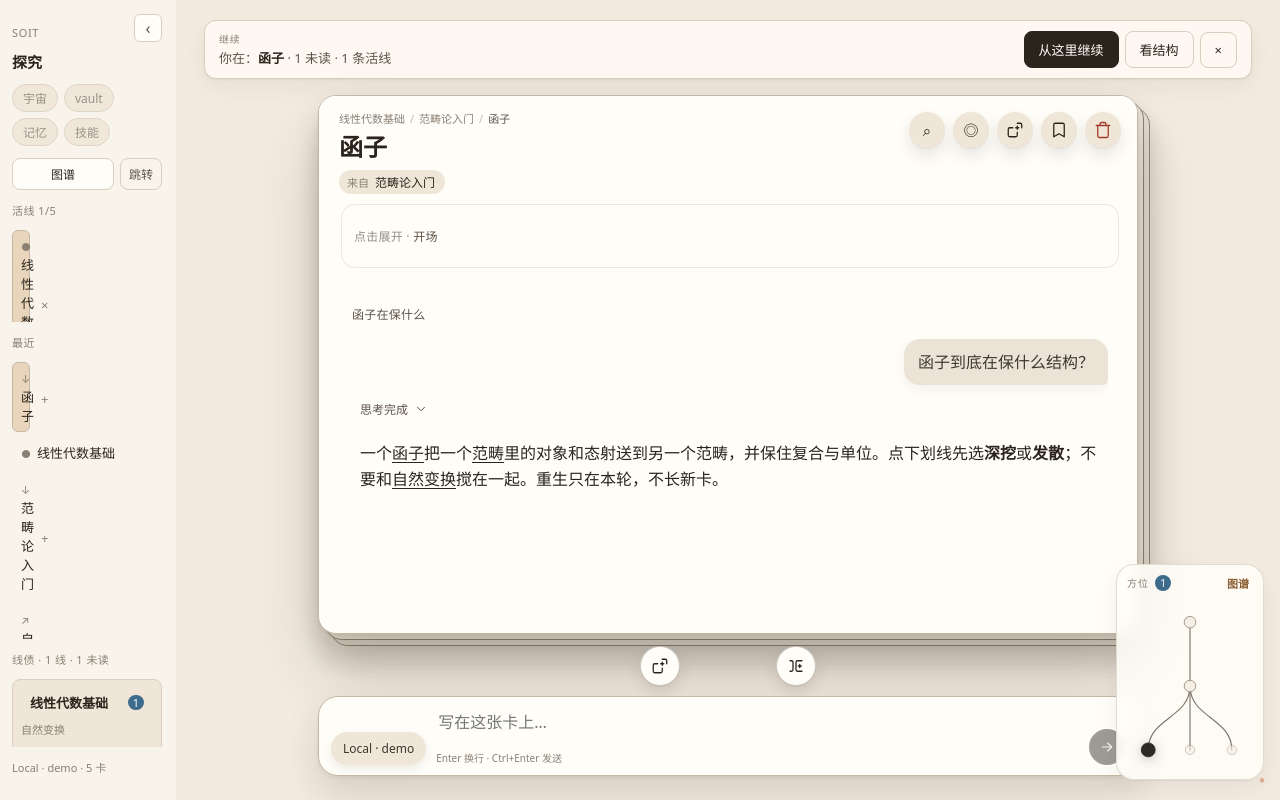
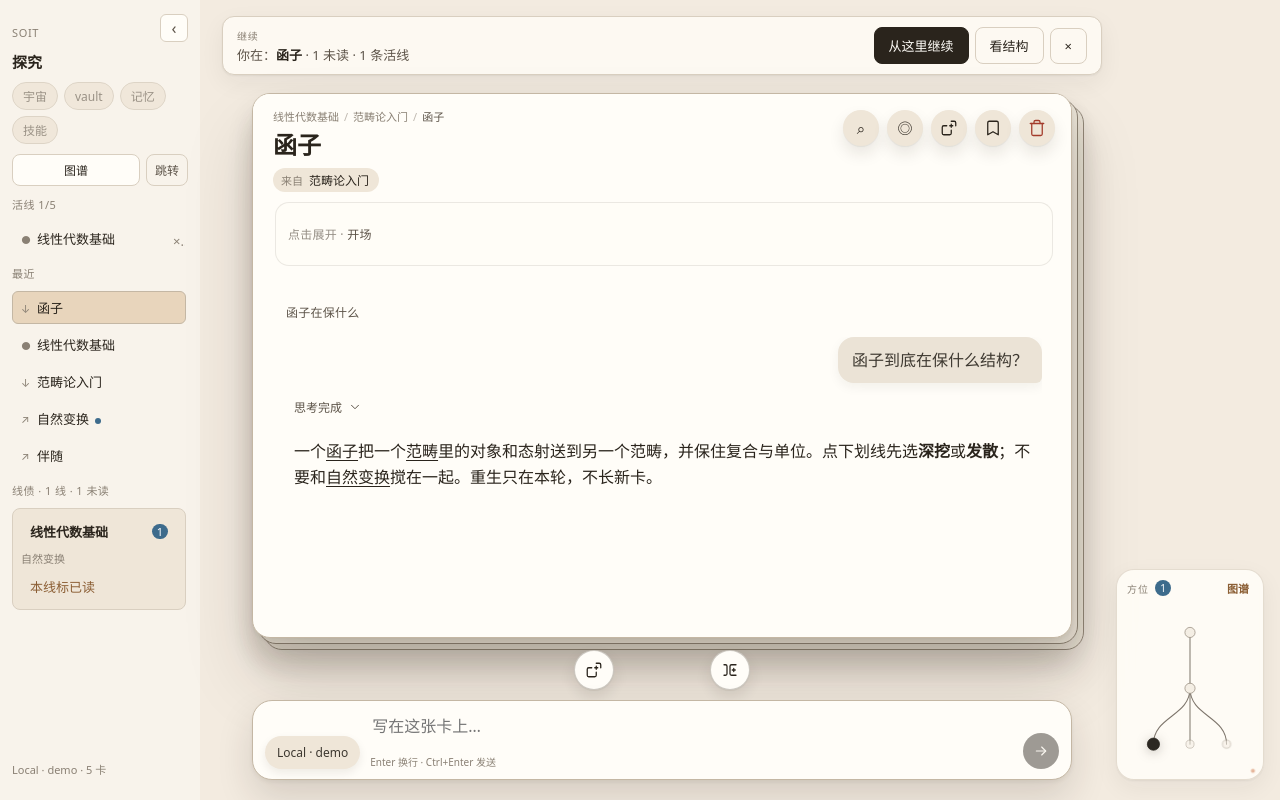
Before and after one commit to Retr0-rgb-lab/Soit, a React (Vite) app: page / in a window 1280 px wide. Built offline with nearby package versions, Linux system fonts and the light colour scheme.

Commit message:
fix(ui): rail layout, locus gutter, map fit, stress keeps map mode
Fix left-rail vertical text and scroll; card/locus overlap gutter; map camera fit clipping; unread field dots; pin hide for live-thread descendants; loadSnapshot keeps map during DEV stress.

```diff
--- a/src/components/card/card.css
+++ b/src/components/card/card.css
@@ -601,11 +601,12 @@
 }
 
 .center-stage:has(.inquiry-root) {
-  /* Card optically centered on paper field; locus is absolute chip */
-  padding: 20px 28px 24px;
+  /* Keep right gutter for locus chip */
+  padding: 16px calc(var(--locus-w, 148px) + 28px) 20px 20px;
   display: flex;
   flex-direction: column;
   align-items: stretch;
+  min-height: 0;
 }
 
 @media (prefers-reduced-motion: reduce) {
--- a/src/components/shell/GraphCanvas.tsx
+++ b/src/components/shell/GraphCanvas.tsx
@@ -60,15 +60,20 @@ function fitBounds(
   if (mode === "focus") {
     const focus = laid.find((n) => n.id === focusId);
     if (focus) {
+      // Always keep path-ish nodes + neighborhood so ancestors aren't clipped
       const near = laid.filter((n) => {
+        const role = roleOf(n, focusId);
+        if (role === "focus" || role === "path" || role === "context") {
+          return true;
+        }
         const dx = n.x - focus.x;
         const dy = n.y - focus.y;
-        return Math.hypot(dx, dy) < 120 || n.id === focusId;
+        return Math.hypot(dx, dy) < 160;
       });
-      return layoutBounds(near.length ? near : [focus], 48);
+      return layoutBounds(near.length ? near : laid, 56);
     }
   }
-  return layoutBounds(laid, 40);
+  return layoutBounds(laid, 56);
 }
 
 export default function GraphCanvas({
--- a/src/components/shell/LeftRail.tsx
+++ b/src/components/shell/LeftRail.tsx
@@ -1,7 +1,7 @@
 import { useMemo } from "react";
 import { LIVE_MAX } from "../../lib/liveSet";
 import { kindGlyph } from "../../lib/treeNav";
-import { groupUnreadByThread } from "../../lib/threadDebt";
+import { groupUnreadByThread, isInLiveThread } from "../../lib/threadDebt";
 import { UNREAD_RAIL_CAP, useWorkspace } from "../../state/workspaceStore";
 
 type Props = {
@@ -153,6 +153,7 @@ export default function LeftRail({ collapsed = false, onToggleCollapse }: Props)
             </button>
           </div>
 
+          <div className="rail-scroll">
             <p className="rail-section-label">
               活线 {live.length}/{LIVE_MAX}
             </p>
@@ -164,8 +165,9 @@ export default function LeftRail({ collapsed = false, onToggleCollapse }: Props)
                   <li key={n.id} className="rail-live-row">
                     <button
                       type="button"
-                    className={n.id === focusId || liveIds.includes(n.id) ? "on" : ""}
+                      className={`rail-item${n.id === focusId ? " on" : ""}`}
                       onClick={() => open(n.id)}
+                      title={n.title}
                     >
                       <span className="node-kind" aria-hidden>
                         {kindGlyph(n.kind)}
@@ -195,15 +197,19 @@ export default function LeftRail({ collapsed = false, onToggleCollapse }: Props)
                   <li key={n.id} className="rail-live-row">
                     <button
                       type="button"
-                    className={`${n.id === focusId ? "on" : ""} ${n.unread ? "unread" : ""}`.trim()}
+                      className={`rail-item${n.id === focusId ? " on" : ""}${n.unread ? " unread" : ""}`.replace(
+                        /  +/g,
+                        " ",
+                      )}
                       onClick={() => open(n.id)}
+                      title={n.title}
                     >
                       <span className="node-kind" aria-hidden>
                         {kindGlyph(n.kind)}
                       </span>
                       {n.title}
                     </button>
-                  {!liveIds.includes(n.id) && (
+                    {!isInLiveThread(nodes, liveIds, n.id) && (
                       <button
                         type="button"
                         className="rail-mini"
@@ -234,12 +240,15 @@ export default function LeftRail({ collapsed = false, onToggleCollapse }: Props)
                           type="button"
                           className="debt-row"
                           onClick={() => open(sample ?? d.rootId)}
+                          title={d.rootTitle}
                         >
                           <span className="debt-title">{d.rootTitle}</span>
                           <span className="debt-count">{d.unreadCount}</span>
                         </button>
                         {sampleNode && (
-                        <p className="debt-sample">{sampleNode.title}</p>
+                          <p className="debt-sample" title={sampleNode.title}>
+                            {sampleNode.title}
+                          </p>
                         )}
                         <button
                           type="button"
@@ -259,6 +268,7 @@ export default function LeftRail({ collapsed = false, onToggleCollapse }: Props)
                 )}
               </>
             )}
+          </div>
 
           <p className="rail-foot-meta">
             {source === "demo" ? "Local · demo" : source ?? "—"}
--- a/src/components/shell/MapStage.tsx
+++ b/src/components/shell/MapStage.tsx
@@ -45,7 +45,7 @@ export default function MapStage({ onClose }: Props) {
 
   const [expanded, setExpanded] = useState<ExpandedCaps>({});
   const [fitToken, setFitToken] = useState(0);
-  const [fitMode, setFitMode] = useState<"all" | "focus">("focus");
+  const [fitMode, setFitMode] = useState<"all" | "focus">("all");
   const [cursor, setCursor] = useState(focusId);
 
   const views = useMemo(() => {
@@ -87,7 +87,9 @@ export default function MapStage({ onClose }: Props) {
 
   useEffect(() => {
     setCursor(focusId);
-  }, [focusId, mapScopeMode]);
+    // Refit when scope or graph data changes so nodes aren't clipped
+    setFitToken((n) => n + 1);
+  }, [focusId, mapScopeMode, views.length]);
 
   // Map keyboard: move among visible real nodes
   useEffect(() => {
--- a/src/lib/threadDebt.ts
+++ b/src/lib/threadDebt.ts
@@ -60,6 +60,23 @@ export function groupUnreadByThread(
   });
 }
 
+/** Whether card belongs to any live thread (by root id). */
+export function isInLiveThread(
+  nodes: InquiryNode[],
+  liveIds: string[],
+  cardId: string,
+): boolean {
+  if (liveIds.includes(cardId)) return true;
+  const root = rootOf(nodes, cardId);
+  if (root && liveIds.includes(root.id)) return true;
+  // liveIds may store either root or mid-card; treat their roots as live too
+  for (const lid of liveIds) {
+    const lr = rootOf(nodes, lid);
+    if (lr && root && lr.id === root.id) return true;
+  }
+  return false;
+}
+
 /** All node ids in the subtree of rootId (inclusive). */
 export function subtreeIds(nodes: InquiryNode[], rootId: string): string[] {
   const kids = new Map<string, string[]>();
--- a/src/state/workspaceStore.ts
+++ b/src/state/workspaceStore.ts
@@ -163,12 +163,21 @@ export const useWorkspace = create<WorkspaceState>((set, get) => ({
 
   loadSnapshot: (snap) => {
     idSeq = 0;
-    const prevFocus = get().focusId;
-    const root = snap.nodes.find((n) => n.id === snap.focusId);
-    const rootId =
-      root?.parentId == null
-        ? snap.focusId
-        : (snap.nodes.find((n) => !n.parentId)?.id ?? snap.focusId);
+    const prev = get();
+    const prevFocus = prev.focusId;
+    const keepMap = prev.workspaceMode === "map";
+    const focusNode = snap.nodes.find((n) => n.id === snap.focusId);
+    // Prefer tree root of focus for live set
+    let rootId = snap.focusId;
+    if (focusNode?.parentId) {
+      let cur: typeof focusNode | undefined = focusNode;
+      const guard = new Set<string>();
+      while (cur?.parentId && !guard.has(cur.id)) {
+        guard.add(cur.id);
+        cur = snap.nodes.find((n) => n.id === cur!.parentId);
+      }
+      if (cur) rootId = cur.id;
+    }
     set({
       nodes: snap.nodes.map((n) => ({ ...n })),
       turnsByCardId: Object.fromEntries(
@@ -179,13 +188,16 @@ export const useWorkspace = create<WorkspaceState>((set, get) => ({
       ),
       focusId: snap.focusId,
       source: snap.source,
-      workspaceMode: "focus",
-      mapScopeMode: "working",
+      // Keep map open when reloading stress seeds from MapStage
+      workspaceMode: keepMap ? "map" : "focus",
+      mapScopeMode: keepMap ? prev.mapScopeMode : "working",
       recentIds: snap.focusId ? [snap.focusId] : [],
-      liveIds: snap.focusId ? [rootId || snap.focusId] : [],
+      liveIds: snap.focusId ? [rootId] : [],
       sessionTouchIds: snap.focusId ? [snap.focusId] : [],
-      resumeHintId: prevFocus && prevFocus !== snap.focusId ? prevFocus : snap.focusId,
-      reentryDismissed: false,
+      resumeHintId:
+        prevFocus && prevFocus !== snap.focusId ? prevFocus : snap.focusId,
+      // Don't flash re-entry banner on DEV stress reloads while already in map
+      reentryDismissed: keepMap ? true : false,
     });
   },
 
--- a/src/styles/app.css
+++ b/src/styles/app.css
@@ -71,11 +71,12 @@ button:focus-visible,
   /* Soft chrome — no hard divider; continuous paper field to the right */
   border-right: none;
   background: color-mix(in srgb, var(--bg-panel) 72%, var(--bg-app));
-  padding: 14px 14px 14px 12px;
+  padding: 14px 12px 12px;
   display: flex;
   flex-direction: column;
-  gap: 12px;
+  gap: 10px;
   overflow: hidden;
+  min-width: 0;
 }
 
 .left-rail.collapsed {
@@ -152,16 +153,17 @@ button:focus-visible,
   font-size: 11px;
 }
 
-/* Focus: card optically centered; locus is a designed chip, not a column. */
+/* Focus: card centered; leave room for locus chip on the right. */
 .center-stage {
   position: relative;
   z-index: 1;
   flex: 1;
   display: flex;
   flex-direction: column;
-  padding: 20px 24px 16px;
-  gap: 12px;
+  padding: 16px calc(var(--locus-w, 148px) + 28px) 16px 20px;
+  gap: 10px;
   background: transparent;
+  min-height: 0;
 }
 
 /* Locus peek — bottom-right sentinel object */
@@ -276,6 +278,12 @@ button:focus-visible,
   justify-content: space-between;
   gap: 16px;
   flex-shrink: 0;
+  flex-wrap: wrap;
+}
+
+.map-stage-titles {
+  min-width: 0;
+  flex: 1 1 240px;
 }
 
 .map-stage-title {
@@ -388,7 +396,8 @@ button:focus-visible,
 }
 
 .rail-foot-meta {
-  margin-top: auto;
+  flex-shrink: 0;
+  margin-top: 4px;
   font-size: 11px;
   color: var(--ink-faint);
 }
@@ -594,6 +603,18 @@ button:focus-visible,
   color: var(--ink-soft);
 }
 
+.rail-scroll {
+  flex: 1;
+  min-height: 0;
+  min-width: 0;
+  overflow-x: hidden;
+  overflow-y: auto;
+  display: flex;
+  flex-direction: column;
+  gap: 10px;
+  padding-right: 2px;
+}
+
 .node-list {
   list-style: none;
   margin: 0;
@@ -601,17 +622,27 @@ button:focus-visible,
   display: flex;
   flex-direction: column;
   gap: 4px;
-  overflow: auto;
+  overflow: visible;
+  min-width: 0;
+}
+
+.node-list > li {
+  min-width: 0;
 }
 
 .node-list button {
   width: 100%;
+  max-width: 100%;
+  box-sizing: border-box;
   text-align: left;
   border: 1px solid transparent;
   background: transparent;
   border-radius: 6px;
   padding: 6px 8px;
   font-size: 13px;
+  white-space: nowrap;
+  overflow: hidden;
+  text-overflow: ellipsis;
 }
 
 .node-list button:hover {
@@ -671,6 +702,11 @@ button:focus-visible,
 
 .graph-node.role-field {
   opacity: 0.28;
+}
+
+/* Unread field nodes stay legible (avoid orphan orange dots) */
+.graph-node.role-field.unread {
+  opacity: 0.72;
 }
 
 .graph-node.role-aggregate .ring {
@@ -777,17 +813,24 @@ button:focus-visible,
 
 .rail-live-row {
   display: flex;
+  flex-direction: row;
   align-items: center;
-  gap: 2px;
+  gap: 4px;
+  min-width: 0;
+  width: 100%;
 }
 
-.rail-live-row > button:first-child {
-  flex: 1;
+.rail-live-row > button.rail-item {
+  flex: 1 1 auto;
+  width: auto;
   min-width: 0;
+  white-space: nowrap;
+  overflow: hidden;
+  text-overflow: ellipsis;
 }
 
 .rail-mini {
-  flex-shrink: 0;
+  flex: 0 0 22px;
   width: 22px;
   height: 22px;
   border: 0;
@@ -872,15 +915,19 @@ button:focus-visible,
   flex-shrink: 0;
   display: flex;
   flex-wrap: wrap;
-  align-items: flex-start;
+  align-items: center;
   justify-content: space-between;
   gap: 12px;
   padding: 10px 14px;
-  margin-bottom: 4px;
+  margin: 0 0 8px;
+  max-width: min(880px, 100%);
+  align-self: center;
+  width: 100%;
   border-radius: 12px;
   background: color-mix(in srgb, var(--bg-card) 90%, var(--accent-soft));
   border: 1px solid var(--line);
   box-shadow: var(--shadow-soft);
+  box-sizing: border-box;
 }
 
 .reentry-kicker {
--- a/src/styles/tokens.css
+++ b/src/styles/tokens.css
@@ -12,7 +12,7 @@
   --accent-soft: #e8d5bc;
   --danger: #a33b2b;
   --focus: #3d6b8c;
-  --rail-w: 176px;
+  --rail-w: 200px;
   --rail-w-collapsed: 48px;
   --locus-w: 148px;
   --radius: 10px;
```
Also changed, not shown: 1 other file (tests, documents, lock files or other folders). Lines whose indentation alone changed are shown as unchanged.
